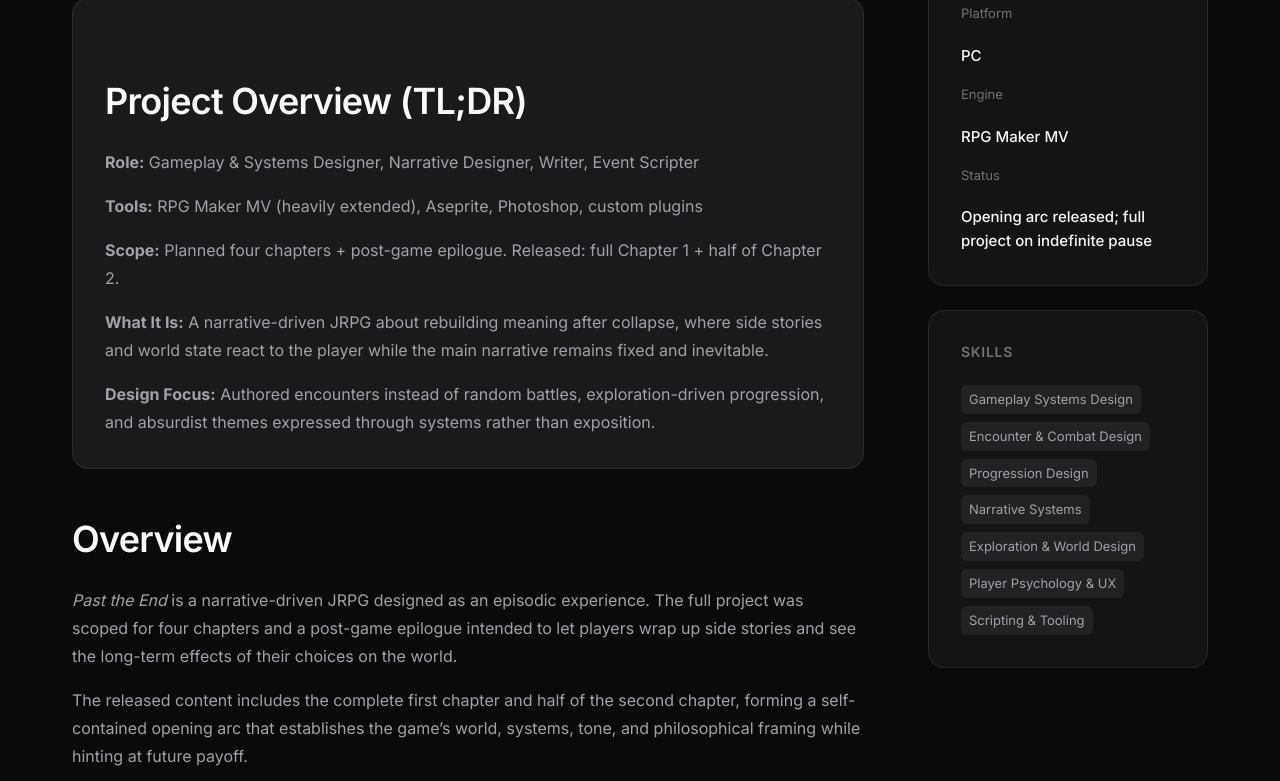
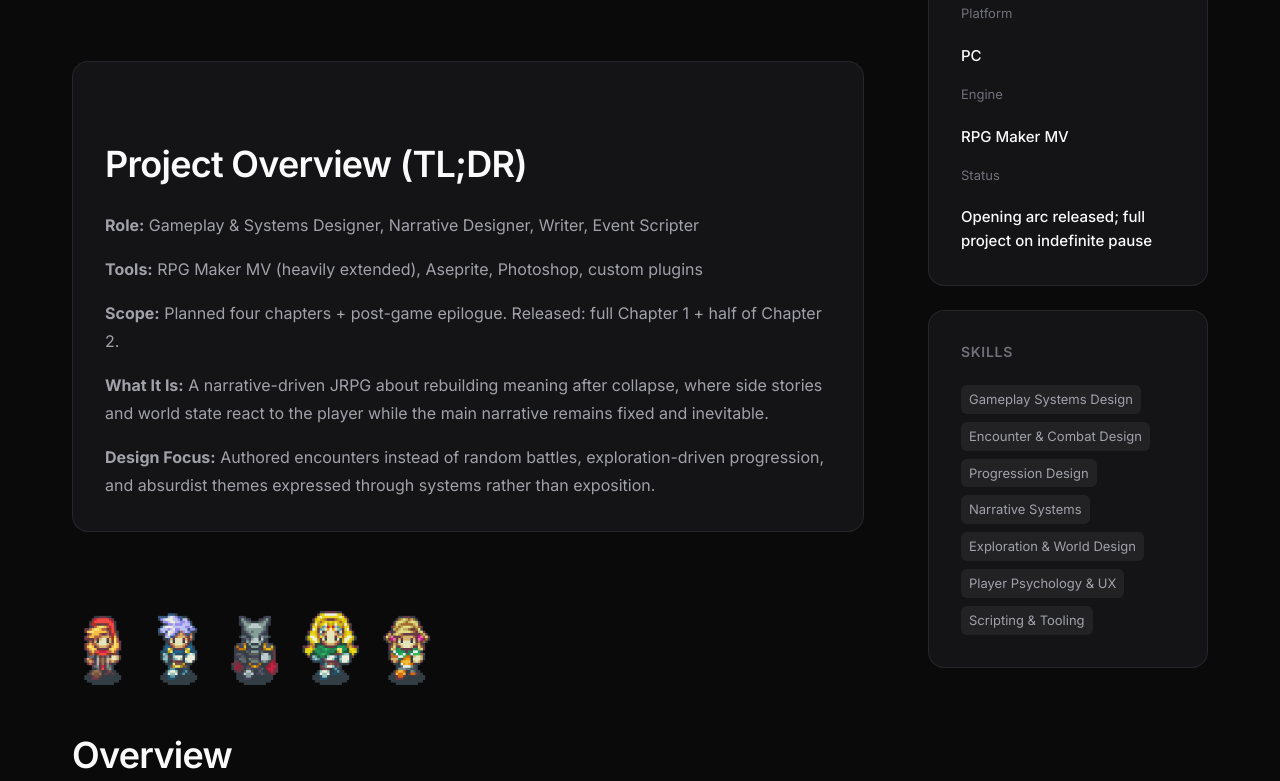
Before and after one commit to skowalski24/skowalski24.github.io, a plain HTML site: page portfolio-past-the-end.html in a window 1280 px wide. Shown: the part 841-1622 px from the top of the page. Drawn offline with Linux system fonts and the light colour scheme.

Commit message:
Add .showcase-card utility, apply to overview cards, remove old .overview-card rule

```diff
--- a/portfolio-past-the-end.html
+++ b/portfolio-past-the-end.html
@@ -61,13 +61,22 @@
             </figure>
 
             <!-- TL;DR style overview card -->
-            <div class="card">
+            <div class="card showcase-card">
               <h2>Project Overview (TL;DR)</h2>
               <p><strong>Role:</strong> Gameplay &amp; Systems Designer, Narrative Designer, Writer, Event Scripter</p>
               <p><strong>Tools:</strong> RPG Maker MV (heavily extended), Aseprite, Photoshop, custom plugins</p>
               <p><strong>Scope:</strong> Planned four chapters + post-game epilogue. Released: full Chapter 1 + half of Chapter 2.</p>
               <p><strong>What It Is:</strong> A narrative-driven JRPG about rebuilding meaning after collapse, where side stories and world state react to the player while the main narrative remains fixed and inevitable.</p>
               <p><strong>Design Focus:</strong> Authored encounters instead of random battles, exploration-driven progression, and absurdist themes expressed through systems rather than exposition.</p>
+            </div>
+
+            <!-- Subtle character flair: small stepped-loop GIF icons (non-intrusive) -->
+            <div style="display:flex;flex-wrap:wrap;align-items:center;gap:0.75rem;margin-bottom:var(--space-lg);">
+              <img src="assets/PastTheEnd/001_Sam.gif" alt="Sam stepping animation" title="Sam" style="width:64px;height:auto;border-radius:8px;object-fit:cover;opacity:0.95;">
+              <img src="assets/PastTheEnd/002_Michael.gif" alt="Michael stepping animation" title="Michael" style="width:64px;height:auto;border-radius:8px;object-fit:cover;opacity:0.95;">
+              <img src="assets/PastTheEnd/003_Beast.gif" alt="Beast stepping animation" title="Beast" style="width:64px;height:auto;border-radius:8px;object-fit:cover;opacity:0.95;">
+              <img src="assets/PastTheEnd/004_Angelica.gif" alt="Angelica stepping animation" title="Angelica" style="width:64px;height:auto;border-radius:8px;object-fit:cover;opacity:0.95;">
+              <img src="assets/PastTheEnd/005_Iris.gif" alt="Iris stepping animation" title="Iris" style="width:64px;height:auto;border-radius:8px;object-fit:cover;opacity:0.95;">
             </div>
 
             <h2>Overview</h2>
@@ -126,6 +135,11 @@
               </figure>
 
               <figure class="case-image">
+                <img src="assets/PastTheEnd/interactSlime.gif" alt="Player interacting with a slime NPC in a dungeon environment">
+                <figcaption>Even a quick chat with a slime you spared earlier becomes an authored payoff—turning a small decision into a humorous, world-aware reward.</figcaption>
+              </figure>
+
+              <figure class="case-image">
                 <img src="assets/PastTheEnd/menuSystem.gif" alt="Party walking through the overworld with menu UI overlay">
                 <figcaption>Overworld navigation and menu systems emphasize readability and quick access to journal, fast travel, and party management.</figcaption>
               </figure>
@@ -133,11 +147,6 @@
               <figure class="case-image">
                 <img src="assets/PastTheEnd/battleSystem.gif" alt="Turn-based battle showing initiative order and character skills">
                 <figcaption>Turn-based combat with a visible initiative bar, expressive skills, and encounter-specific twists instead of random battles.</figcaption>
-              </figure>
-
-              <figure class="case-image">
-                <img src="assets/PastTheEnd/interactSlime.gif" alt="Player interacting with a slime NPC in a dungeon environment">
-                <figcaption>Even minor interactions—like talking to a slime—are authored moments that reward curiosity with humor or world-building.</figcaption>
               </figure>
             </div>
 
--- a/styles.css
+++ b/styles.css
@@ -1058,6 +1058,16 @@ p:last-child {
   }
 }
 
+/* General utility for overview/showcase cards on product & portfolio pages */
+.showcase-card {
+  margin-top: var(--space-3xl);
+  margin-bottom: var(--space-3xl);
+  padding: var(--space-xl);
+  background: var(--color-bg-elevated);
+  border: 1px solid var(--color-border);
+  border-radius: var(--radius-lg);
+}
+
 .case-sidebar {
   position: sticky;
   top: 100px;
```
Also changed, not shown: assets/PastTheEnd/001_Sam.gif (added), assets/PastTheEnd/002_Michael.gif (added), assets/PastTheEnd/003_Beast.gif (added), assets/PastTheEnd/004_Angelica.gif (added), assets/PastTheEnd/005_Iris.gif (added), assets/PastTheEnd/titleCard.png.
